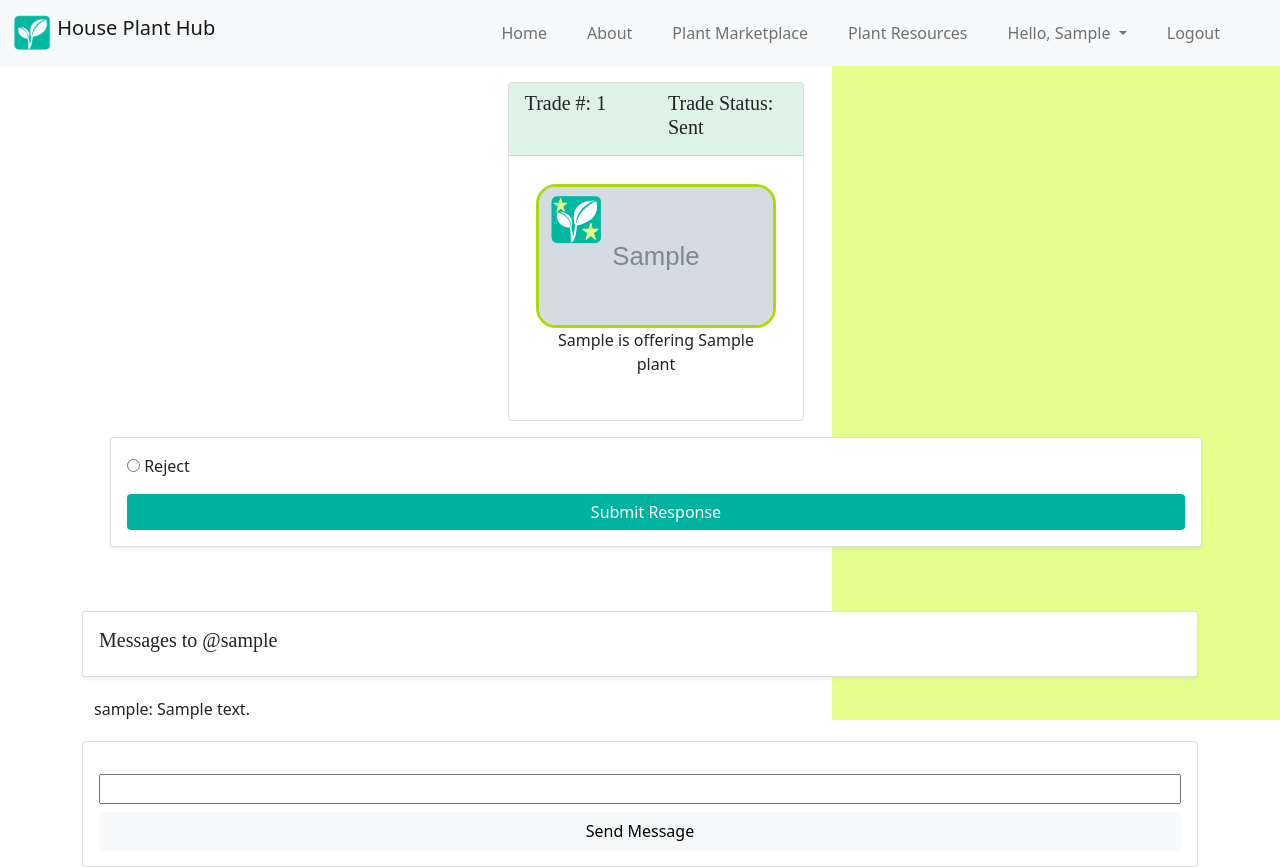
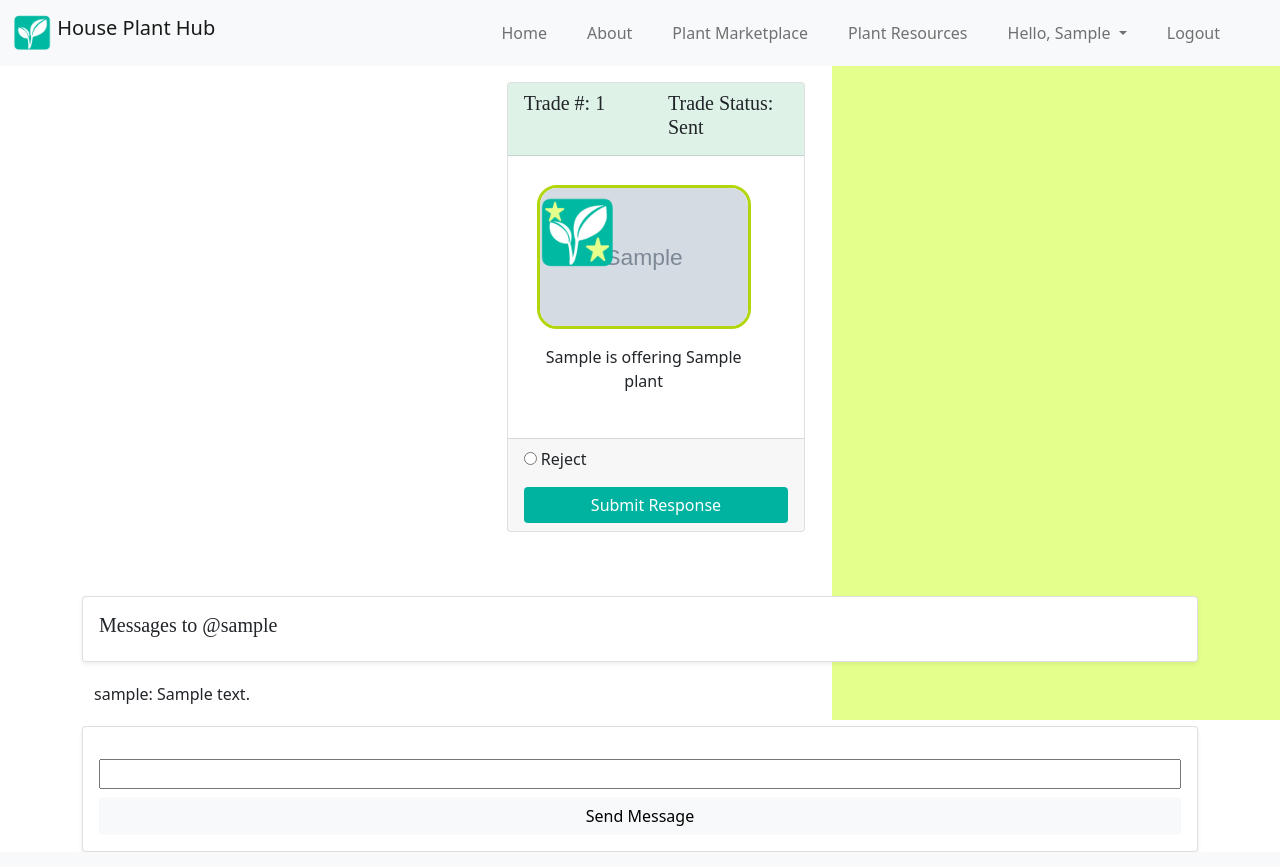
Before and after one commit to Harmony222/house-plant-bst, a Django app: page /trade/order_history/1/ in a window 1280 px wide. Run offline with Django 4.2, Linux system fonts and the light colour scheme; a user stored in the database is signed in; tables that the repository leaves empty hold one stand-in row (values such as "Sample post"); grey boxes marked "Sample" are stand-in pictures; some libraries are stand-ins or nearby versions.

Commit message:
fix weird layout issue with columns;
- added footer for accept/reject forms

```diff
--- a/templates/trade/trade.html
+++ b/templates/trade/trade.html
@@ -27,34 +27,34 @@
 
             <!-- Show the trade request -->
             <div class="container bg-white p-1 d-flex justify-content-center">
-                <div class="row justify-content-center">
+                <div class="row">
                     {% for trade_item in trade_item_list %}
                         <!-- Show what buyer is offering -->
                         {% if trade_item.user_plant.user == trade.buyer %}
                             <div class="col-sm-6 m-2">
-                                <div class="row">
+                                <div class="card border-white">
                                     {% if trade_item.chosen_flag %}
                                     <img src="{% static 'images/chosen_trade_plant.png' %}" style="position: absolute;" class="img-fluid rounded-start user-card-icon">
                                     {% endif %}
                                     <img class="card-img-top marketplace-plant-img px-0" src="{% if trade_item.user_plant.image_url != '' %} {{ trade_item.user_plant.image_url}} {% else %} {% static 'images/default_userplant_image.png' %} {% endif %}" alt="Card image cap">
+                                    <div class="card-body px-0 text-center">
+                                        <p class="card-text">{{ trade.buyer.get_username|capfirst }} is offering {{ trade_item.user_plant.plant.scientific_name|capfirst }}</p>
                                     </div>
-                                <div class="row text-center">
-                                    <p>{{ trade.buyer.get_username|capfirst }} is offering {{ trade_item.user_plant.plant.scientific_name|capfirst }}</p>
                                 </div>
                             </div>
 
                         {% elif trade_item.user_plant.user == trade.seller %}
                             <!-- Show what buyer is requesting from trader -->
                             <div class="col-sm-6 m-2">
-                                <div class="row">
+                                <div class="card border-white">
                                     <img class="card-img-top marketplace-plant-img px-0" src="{% if trade_item.user_plant.image_url != '' %} {{ trade_item.user_plant.image_url}} {% else %} {% static 'images/default_userplant_image.png' %} {% endif %}" alt="Card image cap">
+                                    <div class="card-body px-0 text-center">
+                                        <p class="card-text">{{ trade.buyer.get_username|capfirst }} is requesting a trade for {{ trade.seller.get_username|capfirst }}'s {{ trade_item.user_plant.plant.scientific_name|capfirst }}</p>
                                     </div>
-                                <div class="row text-center">
-                                    {{ trade.buyer.get_username|capfirst }} is requesting a trade for {{ trade.seller.get_username|capfirst }}'s {{ trade_item.user_plant.plant.scientific_name|capfirst }}
                                 </div>
                             </div>
                             <!-- Trade arrows icon -->
-                            <div class="col-sm-3 px-3 align-self-center d-flex justify-content-center">
+                            <div class="col px-3 align-self-center d-flex justify-content-center">
                                 <svg xmlns="http://www.w3.org/2000/svg" width="50" height="50" fill="currentColor" class="bi bi-arrow-left-right" viewBox="0 0 16 16">
                                     <path fill-rule="evenodd" d="M1 11.5a.5.5 0 0 0 .5.5h11.793l-3.147 3.146a.5.5 0 0 0 .708.708l4-4a.5.5 0 0 0 0-.708l-4-4a.5.5 0 0 0-.708.708L13.293 11H1.5a.5.5 0 0 0-.5.5zm14-7a.5.5 0 0 1-.5.5H2.707l3.147 3.146a.5.5 0 1 1-.708.708l-4-4a.5.5 0 0 1 0-.708l4-4a.5.5 0 1 1 .708.708L2.707 4H14.5a.5.5 0 0 1 .5.5z"/>
                                 </svg>
@@ -64,14 +64,11 @@
                 </div>
             </div>
         </div>
-    </div> <!-- Trade request card end -->
-</div>
 
             <!-- If user is seller, show form to accept desired plant from buyer -->
             {% if request.user == trade.seller %}
                 {% if trade.trade_status == 'SE' %}
-<div class="container m-3 w-100">
-    <div class="card p-3 shadow-sm">
+                    <div class="card-footer">
                         <form method="POST" action="{% url 'trade:trade_response' trade.pk %}" enctype="multipart/form-data">
                             {% csrf_token %}
                             {{ form | crispy }}
@@ -85,9 +82,11 @@
                             </div>
                         </form>
                     </div>
-</div>
                 {% endif %}
             {% endif %}
+    </div> <!-- Trade request card end -->
+</div>
+
 
 
  <!-- Messages -->
```
Lines whose indentation alone changed are shown as unchanged.
